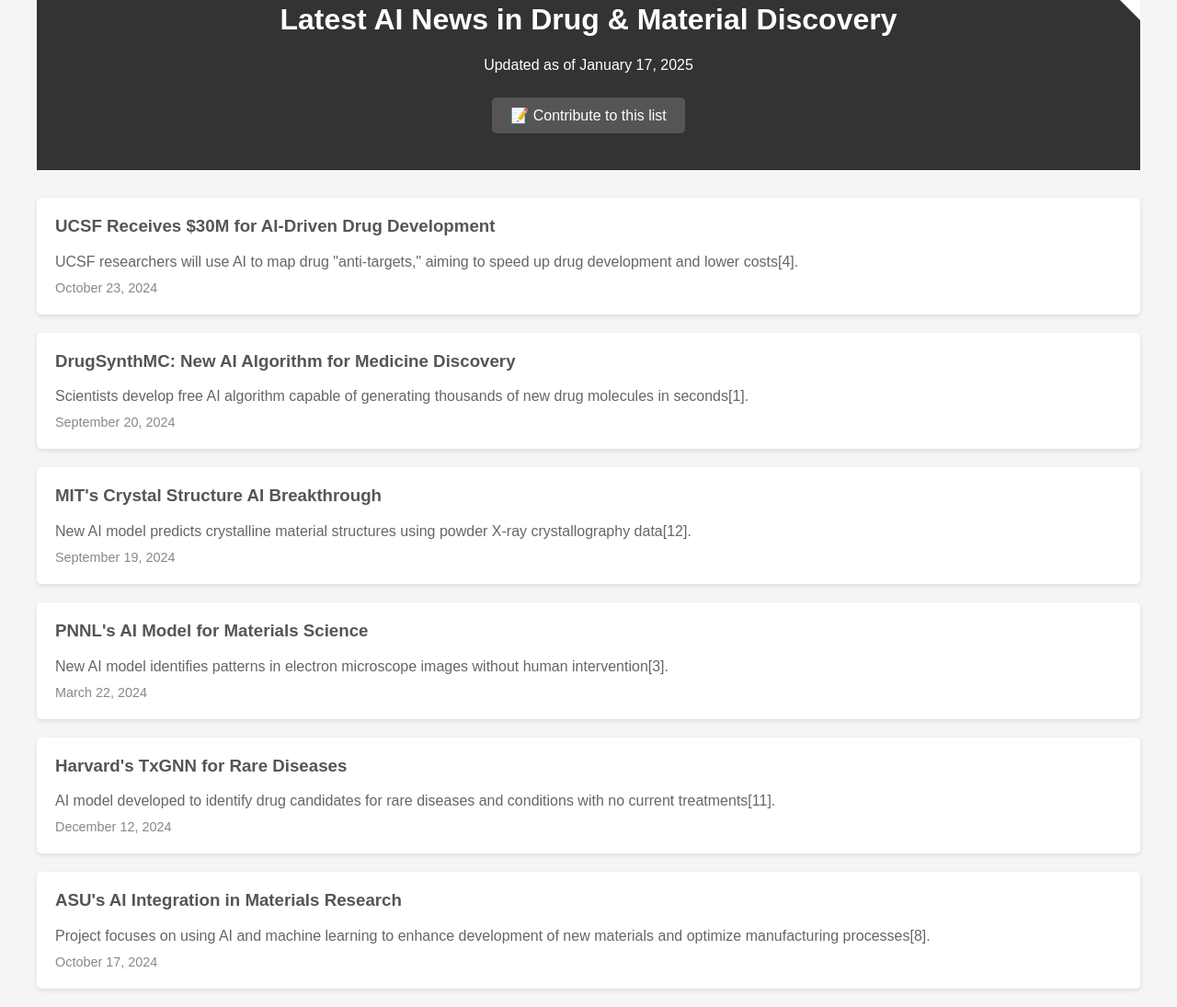
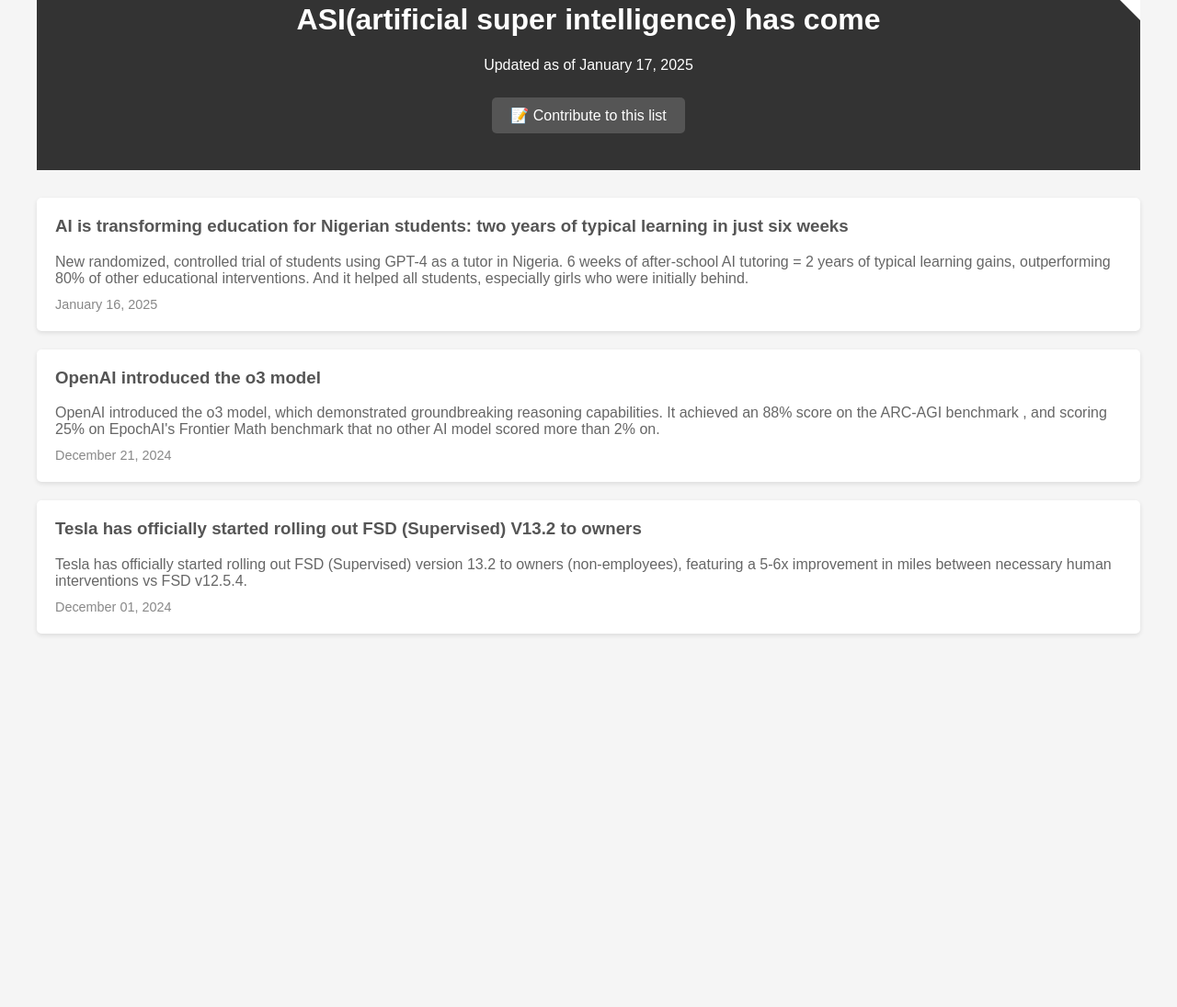
Before and after one commit to likev/asicome, a plain HTML site: page index.html in a window 1280 px wide. Shown: the part 78-1173 px from the top of the page at 92% size. After the commit the page ends 800 px from the top, so only its background shows below. Drawn offline with Linux system fonts and the light colour scheme.

Commit message:
Update index.html

```diff
--- a/index.html
+++ b/index.html
@@ -79,7 +79,7 @@
 </head>
 <body>
     <div class="header">
-        <h1>Latest AI News in Drug & Material Discovery</h1>
+        <h1>ASI(artificial super intelligence) has come</h1>
         <p>Updated as of January 17, 2025</p>
 
         <!-- GitHub Corner -->
@@ -99,40 +99,25 @@
 
     <div class="news-container">
         <div class="news-item">
-            <h3><a href="#">UCSF Receives $30M for AI-Driven Drug Development</a></h3>
-            <p>UCSF researchers will use AI to map drug "anti-targets," aiming to speed up drug development and lower costs[4].</p>
-            <span class="date">October 23, 2024</span>
+            <h3><a href="https://x.com/emollick/status/1879633485004165375">AI is transforming education for Nigerian students: two years of typical learning in just six weeks</a></h3>
+            <p>New randomized, controlled trial of students using GPT-4 as a tutor in Nigeria. 6 weeks of after-school AI tutoring = 2 years of typical learning gains, outperforming 80% of other educational interventions.
+
+And it helped all students, especially girls who were initially behind.</p>
+            <span class="date">January 16, 2025</span>
         </div>
 
         <div class="news-item">
-            <h3><a href="#">DrugSynthMC: New AI Algorithm for Medicine Discovery</a></h3>
-            <p>Scientists develop free AI algorithm capable of generating thousands of new drug molecules in seconds[1].</p>
-            <span class="date">September 20, 2024</span>
+            <h3><a href="https://x.com/OpenAI/status/1870186519841124611">OpenAI introduced the o3 model</a></h3>
+            <p>OpenAI introduced the o3 model, which demonstrated groundbreaking reasoning capabilities. It achieved an 88% score on the ARC-AGI benchmark , and scoring 25% on EpochAI's Frontier Math benchmark that no other AI model scored more than 2% on.</p>
+            <span class="date">December 21, 2024</span>
         </div>
 
         <div class="news-item">
-            <h3><a href="#">MIT's Crystal Structure AI Breakthrough</a></h3>
-            <p>New AI model predicts crystalline material structures using powder X-ray crystallography data[12].</p>
-            <span class="date">September 19, 2024</span>
+            <h3><a href="https://x.com/SawyerMerritt/status/1862996151970013301">Tesla has officially started rolling out FSD (Supervised) V13.2 to owners</a></h3>
+            <p>Tesla has officially started rolling out FSD (Supervised) version 13.2 to owners (non-employees), featuring a 5-6x improvement in miles between necessary human interventions vs FSD v12.5.4.</p>
+            <span class="date">December 01, 2024</span>
         </div>
 
-        <div class="news-item">
-            <h3><a href="#">PNNL's AI Model for Materials Science</a></h3>
-            <p>New AI model identifies patterns in electron microscope images without human intervention[3].</p>
-            <span class="date">March 22, 2024</span>
-        </div>
-
-        <div class="news-item">
-            <h3><a href="#">Harvard's TxGNN for Rare Diseases</a></h3>
-            <p>AI model developed to identify drug candidates for rare diseases and conditions with no current treatments[11].</p>
-            <span class="date">December 12, 2024</span>
-        </div>
-
-        <div class="news-item">
-            <h3><a href="#">ASU's AI Integration in Materials Research</a></h3>
-            <p>Project focuses on using AI and machine learning to enhance development of new materials and optimize manufacturing processes[8].</p>
-            <span class="date">October 17, 2024</span>
-        </div>
     </div>
 </body>
 </html>
```
